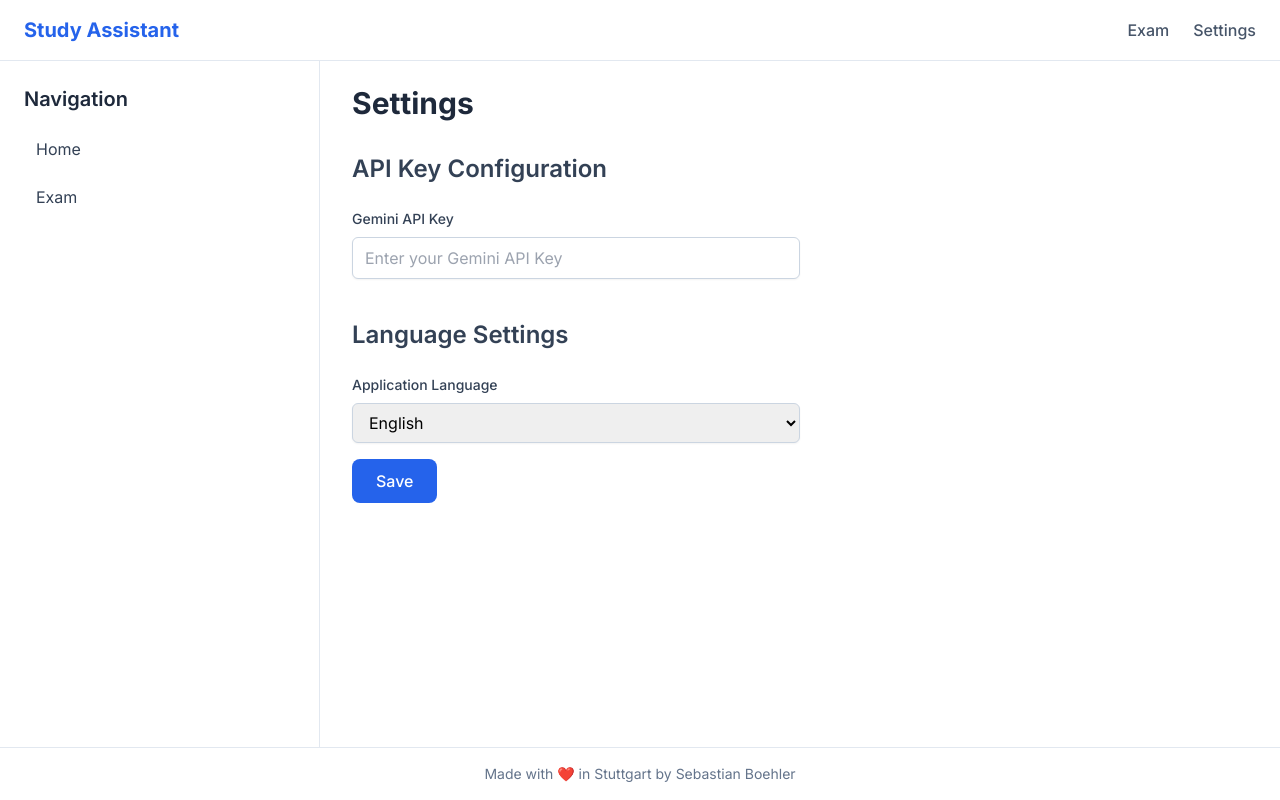
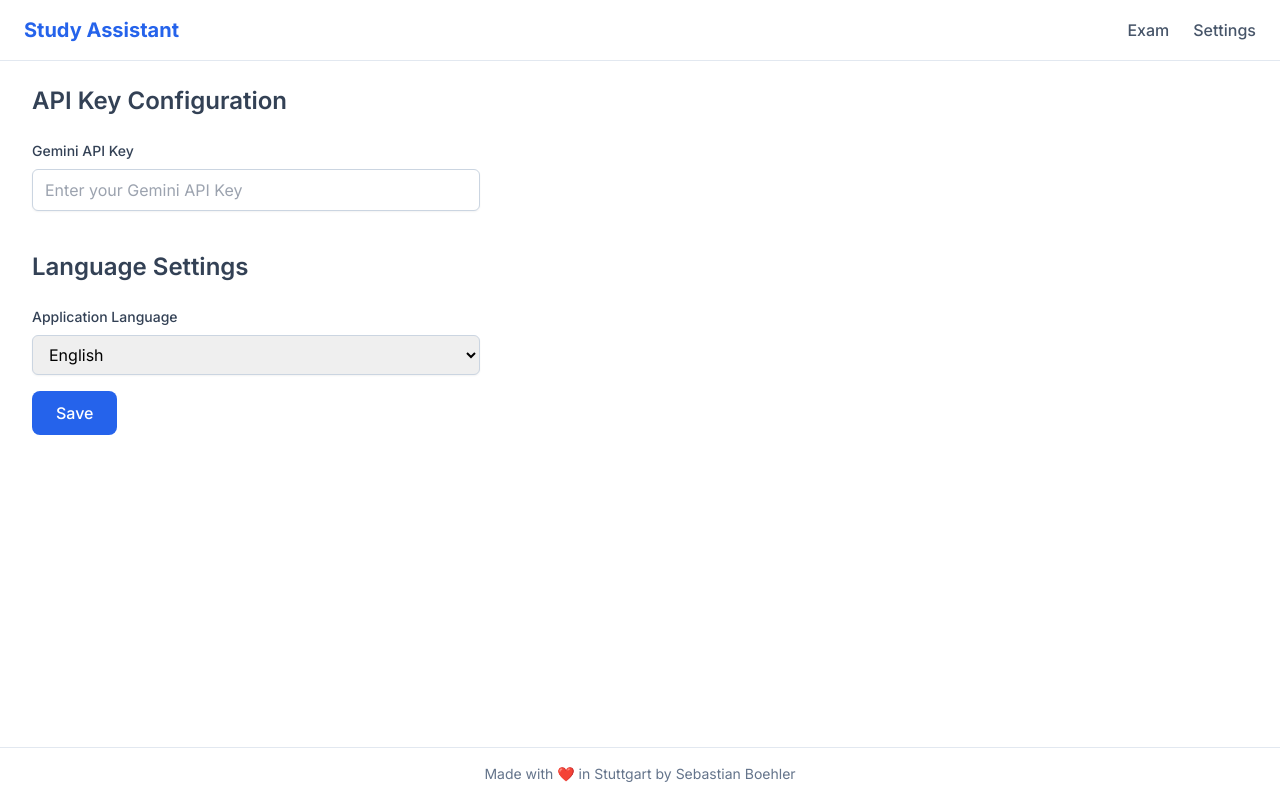
Before and after one commit to SebastianBoehler/study-assistant, a Next.js app: page /settings in a window 1280 px wide. Built offline with nearby package versions, Linux system fonts and the light colour scheme.

Commit message:
chore: remove sidebar settings

```diff
--- a/src/app/settings/page.tsx
+++ b/src/app/settings/page.tsx
@@ -24,30 +24,8 @@ export default function SettingsPage() {
 
   return (
     <div className="flex flex-col md:flex-row w-full h-full">
-      {/* Sidebar */}
-      <div className="w-full md:w-[320px] bg-white border-b md:border-r md:border-b-0 border-slate-200 shadow-md overflow-auto">
-        <div className="p-6 h-full">
-          <h2 className="text-xl font-semibold mb-4 text-slate-800">Navigation</h2>
-          <nav className="space-y-2">
-            <Link href="/" legacyBehavior>
-              <a className="block px-3 py-2 text-slate-700 hover:bg-slate-100 rounded-md">
-                Home
-              </a>
-            </Link>
-            <Link href="/exam" legacyBehavior>
-              <a className="block px-3 py-2 text-slate-700 hover:bg-slate-100 rounded-md">
-                Exam
-              </a>
-            </Link>
-            {/* Add more navigation links here if needed */}
-          </nav>
-        </div>
-      </div>
-
       {/* Main Content */}
       <div className="flex-1 overflow-auto px-4 md:px-8 bg-white min-h-[60vh] md:min-h-0 py-6">
-        <h1 className="text-3xl font-bold mb-8 text-slate-800">Settings</h1>
-
         {/* API Key Settings */}
         <section className="mb-10">
           <h2 className="text-2xl font-semibold mb-6 text-slate-700">API Key Configuration</h2>
```
